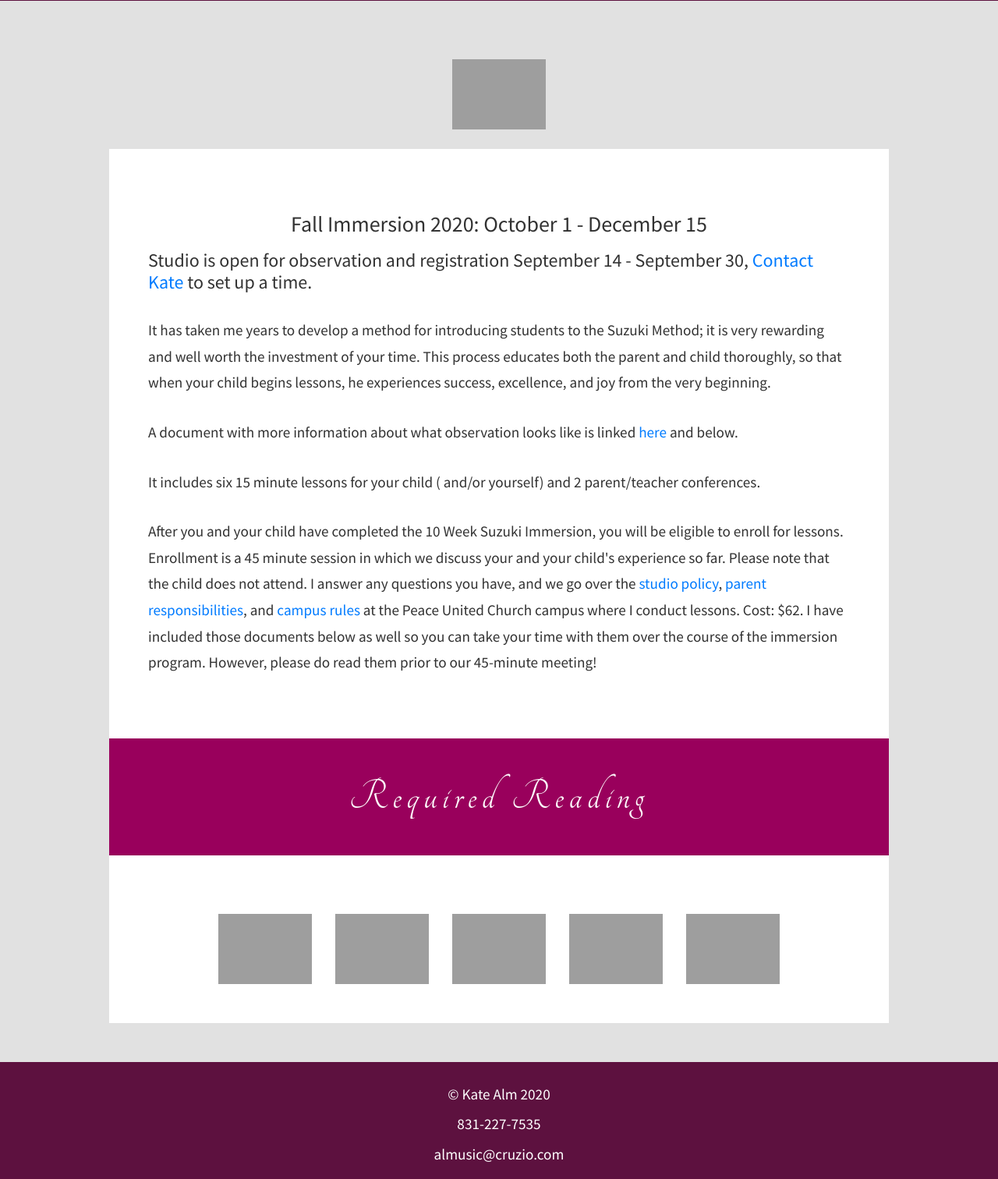
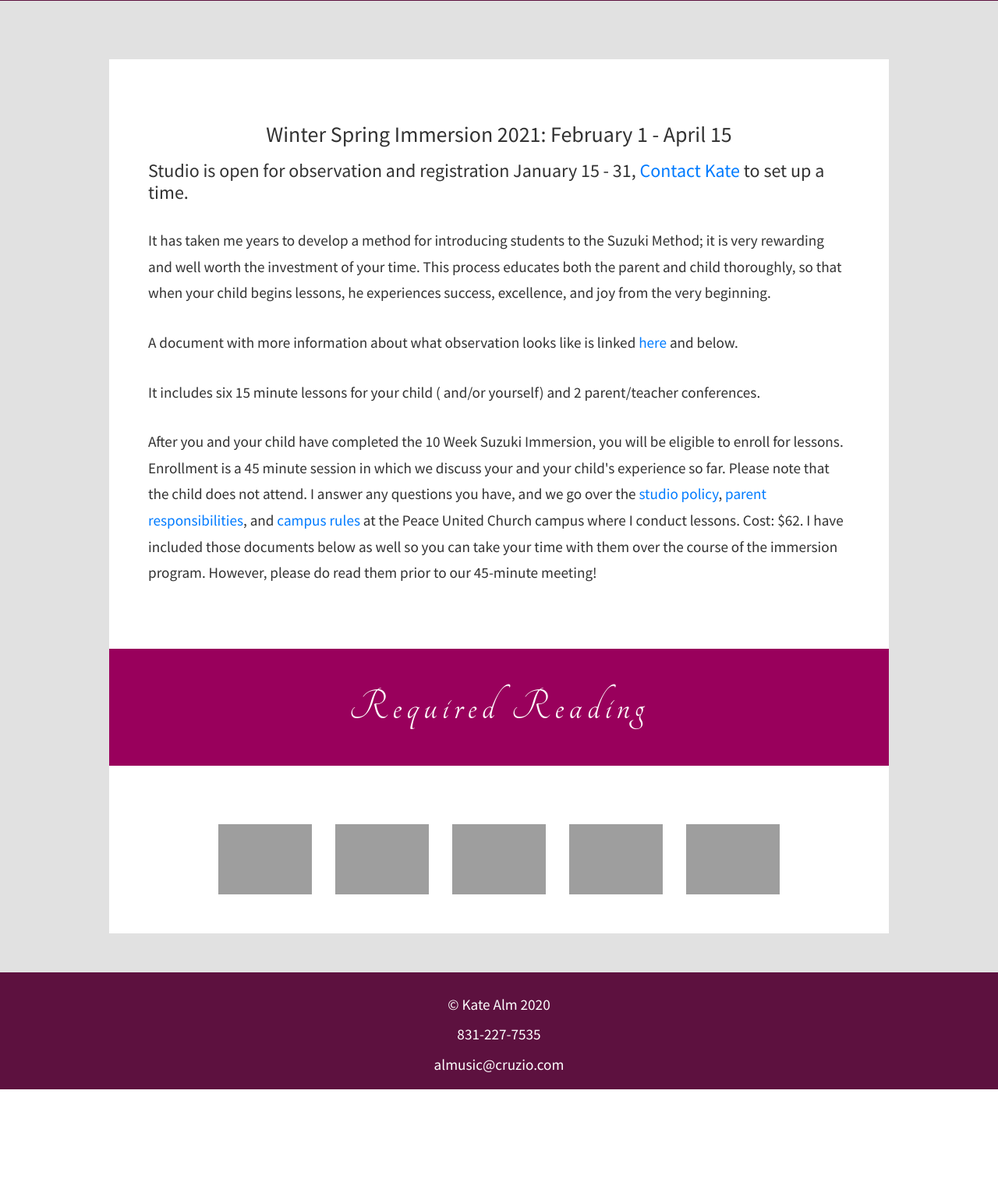
Before and after one commit to ingrid-anderson/Kate, a Django app: page /new-students/ in a window 1280 px wide. Shown: the part 327-1839 px from the top of the page at 78% size. After the commit the page ends 1724 px from the top, so only its background shows below. Run offline with Django 3.2, Linux system fonts and the light colour scheme; some libraries are stand-ins or nearby versions; grey boxes are pictures that could not be loaded.

Commit message:
Update immersion.htm

```diff
--- a/templates/general/immersion.htm
+++ b/templates/general/immersion.htm
@@ -4,13 +4,11 @@
 {% block main_text %}
 
 <div class="row container-content justify-content-center">
-                <div class="col-6 col-md-2">
-                <a href="https://s3-us-west-2.amazonaws.com/ka-public/PDFs/KA_3dates_1flyer_#4 (1).pdf" target="_blank"><img width="100%" src="{% static 'images/KA_3dates_1flyer_FinalHRPayPal.pd' %}" alt="Campus Conduct"></a></div>
 
     <div class="container-layout">
         <section>
             <div class="container-content">
-                <p><h3>Fall Immersion 2020: October 1 - December 15</h3><h4>Studio is open for observation and registration September 14 - September 30, <a href="mailto:almusic@cruzio.com">Contact Kate</a> to set up a time.</h4></p>
+                <p><h3>Winter Spring Immersion 2021: February 1 - April 15</h3><h4>Studio is open for observation and registration January 15 - 31, <a href="mailto:almusic@cruzio.com">Contact Kate</a> to set up a time.</h4></p>
                 <p>It has taken me years to develop a method for introducing students to the Suzuki Method; it is very rewarding and well worth the investment of your time. This process educates both the parent and child thoroughly, so that when your child begins lessons, he experiences success, excellence, and joy from the very beginning.</p>
                 <p>A document with more information about what observation looks like is linked <a href="https://s3-us-west-2.amazonaws.com/ka-public/PDFs/Observation.pdf" target="_blank">here</a> and below.</p>
                 <p>It includes six 15 minute lessons for your child ( and/or yourself) and 2 parent/teacher conferences.</p>
```
